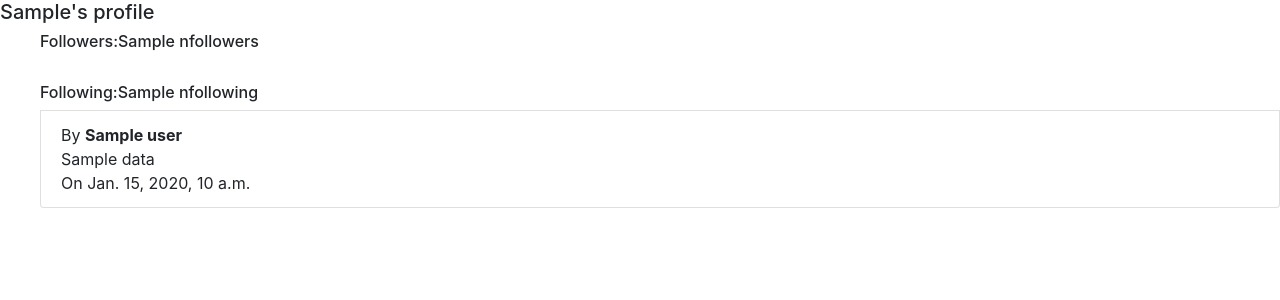
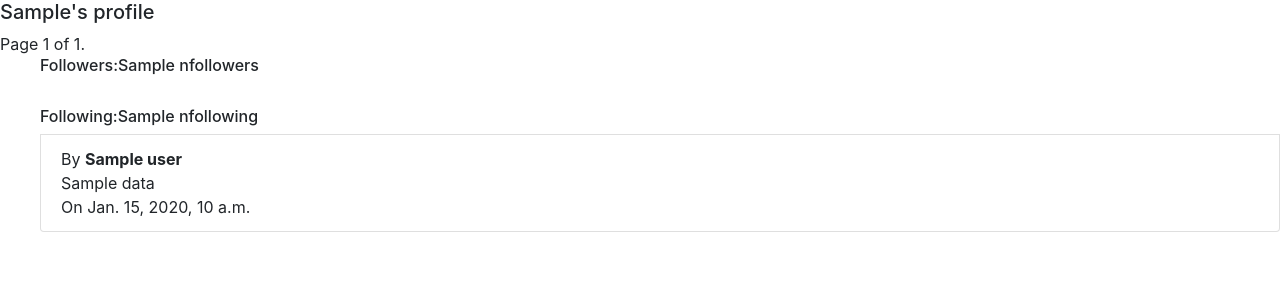
Before and after one commit to sudoharshita16/Social-Network, a Django app: template network/project4/network/templates/network/profile.html in a window 1280 px wide. Shown: the part 56-356 px from the top of the page. Run offline with Django 3.2, Linux system fonts and the light colour scheme; the template is opened without the code that fills it: most values are stand-ins (such as "Sample title", 1, 10 or a date in 2020); some libraries are stand-ins or nearby versions.

Commit message:
Added pagination for profile page of a person

```diff
--- a/network/project4/network/templates/network/profile.html
+++ b/network/project4/network/templates/network/profile.html
@@ -9,7 +9,23 @@
     <h6>{{follows}}</h6>
     {% endif %}
 
+    <div class="pagination">
+        <span class="step-links">
+            {% if page_obj.has_previous %}
+                <a href="?page=1">&laquo; first</a>
+                <a href="?page={{page_obj.previous_page_number}}">previous</a>
+            {% endif %}
 
+            <span class="current">
+                Page {{ page_obj.number }} of {{ page_obj.paginator.num_pages }}.
+            </span>
+
+            {% if page_obj.has_next %}
+                <a href="?page={{page_obj.next_page_number}}">next</a>
+                <a href="?page={{page_obj.paginator.num_pages}}">last &raquo;</a>
+            {% endif %}
+        </span>
+      </div>
     <ul>
     {% if person_id != request.user.id %}
         {% if show_follow_button == 1 %}
```
Also changed, not shown: network/project4/network/views.py (+21 -2 lines), network/project4/db.sqlite3.
